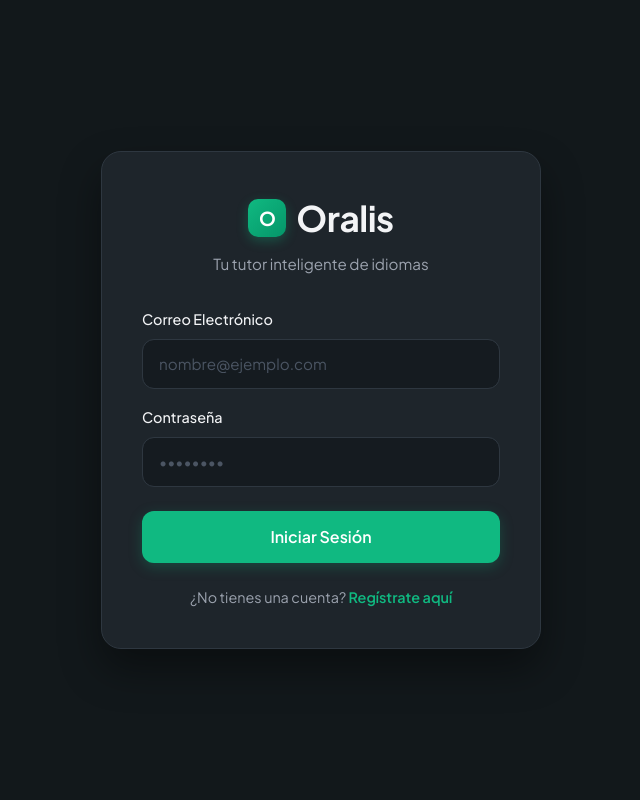
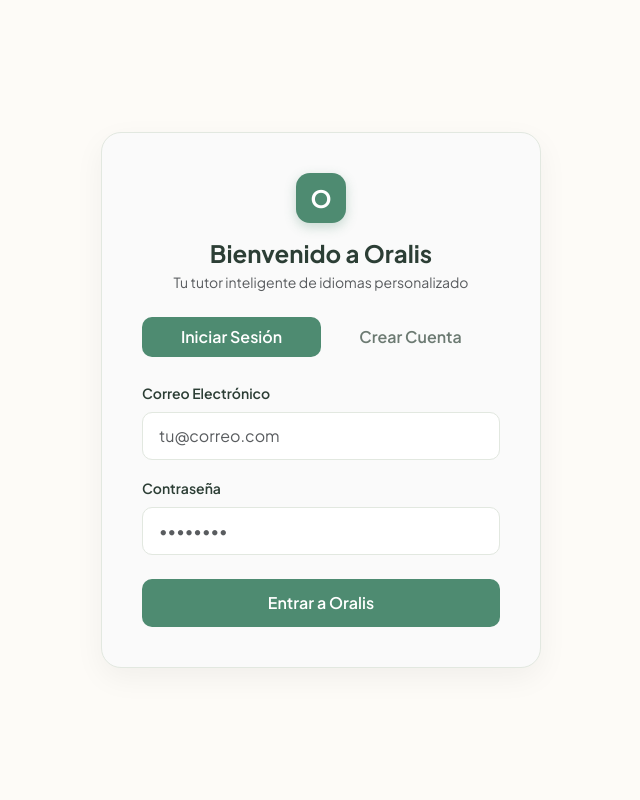
Before and after one commit to pathercab-cmyk/Oralis, a Flask app: page /login in a window 1280 px wide. Shown: the whole page, without its empty margins (319-959 px from the left). Run offline with Flask 3, Linux system fonts and the light colour scheme; some libraries are stand-ins or nearby versions.

Commit message:
Update login.html

```diff
--- a/templates/login.html
+++ b/templates/login.html
@@ -3,192 +3,205 @@
 <head>
     <meta charset="UTF-8">
     <meta name="viewport" content="width=device-width, initial-scale=1.0">
-    <title>Iniciar Sesión - Oralis</title>
+    <title>Oralis - Acceso y Registro</title>
     <link href="https://cdn.jsdelivr.net/npm/bootstrap@5.3.0/dist/css/bootstrap.min.css" rel="stylesheet">
     <link href="https://fonts.googleapis.com/css2?family=Plus+Jakarta+Sans:wght@400;500;600;700&display=swap" rel="stylesheet">
+    <link rel="stylesheet" href="https://cdn.jsdelivr.net/npm/bootstrap-icons@1.11.0/font/bootstrap-icons.css">
     <style>
         :root {
-            --bg-dark: #12181b;
-            --card-bg: #1e252b;
-            --input-bg: #151b20;
-            --accent-green: #10b981;
-            --accent-green-hover: #059669;
-            --text-main: #f3f4f6;
-            --text-muted: #9ca3af;
-            --border-color: #2e3740;
+            --bg-cream: #FDFBF7;
+            --card-offwhite: #FAFAFA;
+            --input-bg: #FFFFFF;
+            --accent-green: #4E8B71;
+            --accent-green-hover: #3D6F59;
+            --text-dark: #2C3E35;
+            --border-color: #E2E8E0;
         }
 
         body {
-            background-color: var(--bg-dark);
-            color: var(--text-main);
+            background-color: var(--bg-cream);
+            color: var(--text-dark);
             font-family: 'Plus Jakarta Sans', sans-serif;
             min-height: 100vh;
             display: flex;
             align-items: center;
             justify-content: center;
-            margin: 0;
-            padding: 1.5rem;
+            padding: 2rem 1rem;
         }
 
         .auth-card {
-            background: var(--card-bg);
+            background-color: var(--card-offwhite);
             border: 1px solid var(--border-color);
             border-radius: 20px;
-            box-shadow: 0 20px 40px rgba(0, 0, 0, 0.4);
             padding: 2.5rem;
             width: 100%;
             max-width: 440px;
+            box-shadow: 0 10px 30px rgba(0, 0, 0, 0.05);
         }
 
-        .brand-logo {
+        .brand-icon {
+            width: 50px;
+            height: 50px;
+            background-color: var(--accent-green);
+            color: #FFFFFF;
+            border-radius: 14px;
             display: flex;
             align-items: center;
             justify-content: center;
-            gap: 10px;
-            margin-bottom: 0.5rem;
+            font-size: 1.5rem;
+            font-weight: 700;
+            margin: 0 auto 1rem auto;
+            box-shadow: 0 4px 12px rgba(78, 139, 113, 0.3);
         }
 
-        .brand-icon {
-            width: 38px;
-            height: 38px;
-            background: linear-gradient(135deg, #10b981, #059669);
+        .nav-pills .nav-link {
+            color: #6C7A72;
+            font-weight: 600;
             border-radius: 10px;
-            display: flex;
-            align-items: center;
-            justify-content: center;
-            font-weight: 700;
-            color: #fff;
-            font-size: 1.2rem;
-            box-shadow: 0 4px 12px rgba(16, 185, 129, 0.3);
         }
 
-        .brand-title {
-            color: var(--text-main);
-            font-weight: 700;
-            font-size: 2.2rem;
-            letter-spacing: -0.5px;
+        .nav-pills .nav-link.active {
+            background-color: var(--accent-green);
+            color: #FFFFFF;
         }
 
-        .brand-subtitle {
-            color: var(--text-muted);
-            text-align: center;
-            font-size: 0.95rem;
-            margin-bottom: 2rem;
+        .form-control, .form-select {
+            background-color: var(--input-bg);
+            border: 1px solid var(--border-color);
+            border-radius: 10px;
+            padding: 0.7rem 1rem;
         }
 
-        .form-label {
-            color: var(--text-main);
-            font-weight: 500;
-            font-size: 0.9rem;
-            margin-bottom: 0.5rem;
-        }
-
-        .form-control {
-            background-color: var(--input-bg);
-            border: 1px solid var(--border-color);
-            color: var(--text-main);
-            border-radius: 12px;
-            padding: 0.8rem 1rem;
-            font-size: 0.95rem;
-            transition: all 0.2s ease;
-        }
-
-        .form-control:focus {
-            background-color: var(--input-bg);
-            color: var(--text-main);
+        .form-control:focus, .form-select:focus {
             border-color: var(--accent-green);
-            box-shadow: 0 0 0 4px rgba(16, 185, 129, 0.15);
-        }
-
-        .form-control::placeholder {
-            color: #4b5563;
+            box-shadow: 0 0 0 3px rgba(78, 139, 113, 0.15);
         }
 
         .btn-green {
             background-color: var(--accent-green);
-            color: #ffffff;
+            color: #FFFFFF;
             border: none;
-            border-radius: 12px;
-            padding: 0.85rem;
+            border-radius: 10px;
+            padding: 0.75rem;
             font-weight: 600;
-            font-size: 1rem;
             width: 100%;
-            transition: all 0.2s ease;
-            box-shadow: 0 4px 14px rgba(16, 185, 129, 0.25);
+            transition: all 0.2s;
         }
 
         .btn-green:hover {
             background-color: var(--accent-green-hover);
-            color: #ffffff;
-            transform: translateY(-1px);
-        }
-
-        .auth-footer {
-            text-align: center;
-            margin-top: 1.5rem;
-            font-size: 0.9rem;
-            color: var(--text-muted);
-        }
-
-        .auth-footer a {
-            color: var(--accent-green);
-            text-decoration: none;
-            font-weight: 600;
-        }
-
-        .auth-footer a:hover {
-            text-decoration: underline;
-        }
-
-        .alert-custom {
-            background-color: rgba(239, 68, 68, 0.1);
-            border: 1px solid rgba(239, 68, 68, 0.3);
-            color: #f87171;
-            border-radius: 10px;
-            padding: 0.75rem;
-            font-size: 0.9rem;
-            text-align: center;
-            margin-bottom: 1.5rem;
+            color: #FFFFFF;
         }
     </style>
 </head>
 <body>
 
 <div class="auth-card">
-    <div class="brand-logo">
-        <div class="brand-icon">O</div>
-        <div class="brand-title">Oralis</div>
-    </div>
-    <div class="brand-subtitle">Tu tutor inteligente de idiomas</div>
+    <div class="brand-icon">O</div>
+    <h4 class="fw-bold text-center mb-1">Bienvenido a Oralis</h4>
+    <p class="text-muted small text-center mb-4">Tu tutor inteligente de idiomas personalizado</p>
 
-    {% with messages = get_flashed_messages(with_categories=true) %}
-        {% if messages %}
-            {% for category, message in messages %}
-                <div class="alert-custom">
-                    {{ message }}
+    <!-- Selector entre Login y Registro -->
+    <ul class="nav nav-pills nav-justified mb-4" id="authTabs">
+        <li class="nav-item">
+            <button class="nav-link active" id="tab-login" data-bs-toggle="pill" data-bs-target="#pane-login">Iniciar Sesión</button>
+        </li>
+        <li class="nav-item">
+            <button class="nav-link" id="tab-register" data-bs-toggle="pill" data-bs-target="#pane-register">Crear Cuenta</button>
+        </li>
+    </ul>
+
+    <div class="tab-content">
+        <!-- FORMULARIO DE INICIO DE SESIÓN -->
+        <div class="tab-pane fade show active" id="pane-login">
+            <form id="formLogin">
+                <div class="mb-3">
+                    <label class="form-label small fw-semibold">Correo Electrónico</label>
+                    <input type="email" id="loginEmail" class="form-control" placeholder="tu@correo.com" required>
                 </div>
-            {% endfor %}
-        {% endif %}
-    {% endwith %}
-
-    <form action="{{ url_for('login') }}" method="POST">
-        <div class="mb-3">
-            <label for="email" class="form-label">Correo Electrónico</label>
-            <input type="email" class="form-control" id="email" name="email" placeholder="nombre@ejemplo.com" required>
+                <div class="mb-4">
+                    <label class="form-label small fw-semibold">Contraseña</label>
+                    <input type="password" id="loginPassword" class="form-control" placeholder="••••••••" required>
+                </div>
+                <button type="submit" class="btn btn-green">Entrar a Oralis</button>
+            </form>
         </div>
 
-        <div class="mb-4">
-            <label for="password" class="form-label">Contraseña</label>
-            <input type="password" class="form-control" id="password" name="password" placeholder="••••••••" required>
+        <!-- FORMULARIO DE REGISTRO -->
+        <div class="tab-pane fade" id="pane-register">
+            <form id="formRegister">
+                <div class="mb-3">
+                    <label class="form-label small fw-semibold">Nombre de Usuario</label>
+                    <input type="text" id="regUser" class="form-control" placeholder="Ej: maria_l" required>
+                </div>
+                <div class="mb-3">
+                    <label class="form-label small fw-semibold">Correo Electrónico</label>
+                    <input type="email" id="regEmail" class="form-control" placeholder="tu@correo.com" required>
+                </div>
+                <div class="mb-3">
+                    <label class="form-label small fw-semibold">Contraseña</label>
+                    <input type="password" id="regPassword" class="form-control" placeholder="••••••••" required>
+                </div>
+                <div class="mb-4">
+                    <label class="form-label small fw-semibold">Tu Nivel CEFR Inicial</label>
+                    <select id="regNivel" class="form-select">
+                        <option value="A1">A1 - Principiante Inicial</option>
+                        <option value="A2">A2 - Principiante Elemental</option>
+                        <option value="B1" selected>B1 - Intermedio Básico</option>
+                        <option value="B2">B2 - Intermedio Alto</option>
+                        <option value="C1">C1 - Avanzado</option>
+                        <option value="C2">C2 - Dominio Nativo</option>
+                    </select>
+                </div>
+                <button type="submit" class="btn btn-green">Registrarme</button>
+            </form>
         </div>
-
-        <button type="submit" class="btn btn-green">Iniciar Sesión</button>
-    </form>
-
-    <div class="auth-footer">
-        ¿No tienes una cuenta? <a href="{{ url_for('registro') }}">Regístrate aquí</a>
     </div>
 </div>
 
+<script src="https://cdn.jsdelivr.net/npm/bootstrap@5.3.0/dist/js/bootstrap.bundle.min.js"></script>
+<script>
+    // Enviar Inicio de Sesión
+    document.getElementById('formLogin').addEventListener('submit', async (e) => {
+        e.preventDefault();
+        const email = document.getElementById('loginEmail').value;
+        const password = document.getElementById('loginPassword').value;
+
+        const res = await fetch('/login', {
+            method: 'POST',
+            headers: { 'Content-Type': 'application/json' },
+            body: JSON.stringify({ email, password })
+        });
+
+        const data = await res.json();
+        if (data.status === 'ok') {
+            window.location.href = '/';
+        } else {
+            alert(data.message || 'Error al iniciar sesión');
+        }
+    });
+
+    // Enviar Registro
+    document.getElementById('formRegister').addEventListener('submit', async (e) => {
+        e.preventDefault();
+        const username = document.getElementById('regUser').value;
+        const email = document.getElementById('regEmail').value;
+        const password = document.getElementById('regPassword').value;
+        const nivel_cefr = document.getElementById('regNivel').value;
+
+        const res = await fetch('/register', {
+            method: 'POST',
+            headers: { 'Content-Type': 'application/json' },
+            body: JSON.stringify({ username, email, password, nivel_cefr })
+        });
+
+        const data = await res.json();
+        if (data.status === 'ok') {
+            window.location.href = '/';
+        } else {
+            alert(data.message || 'Error en el registro');
+        }
+    });
+</script>
 </body>
 </html>
```
